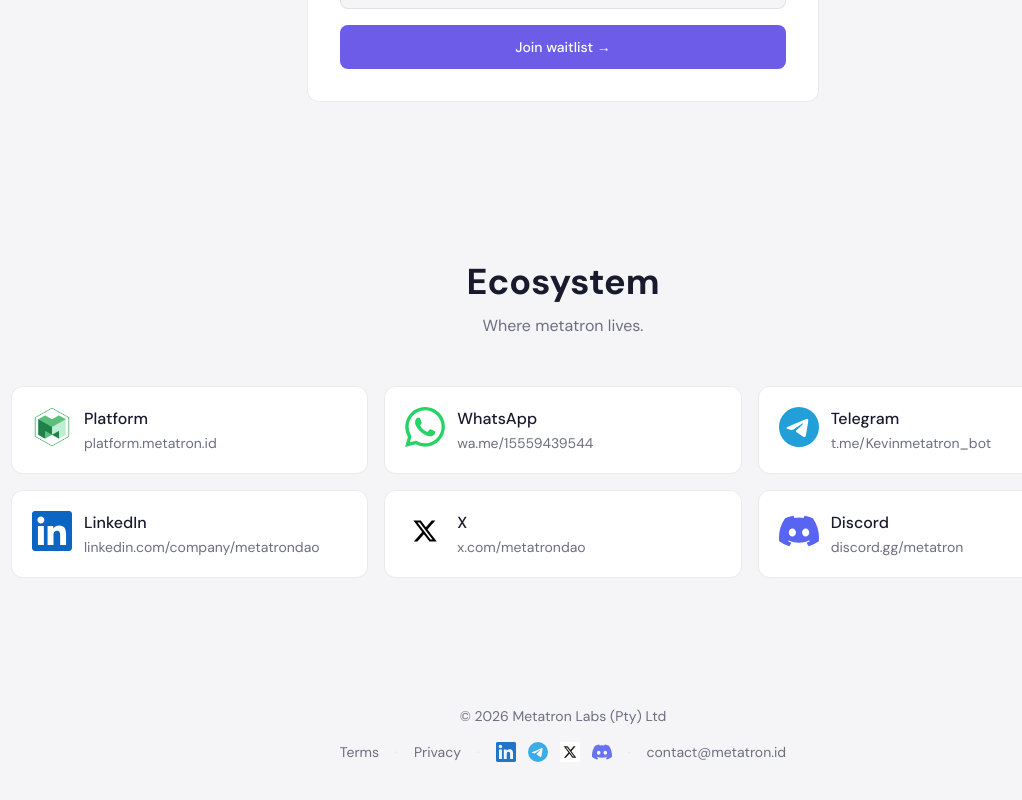
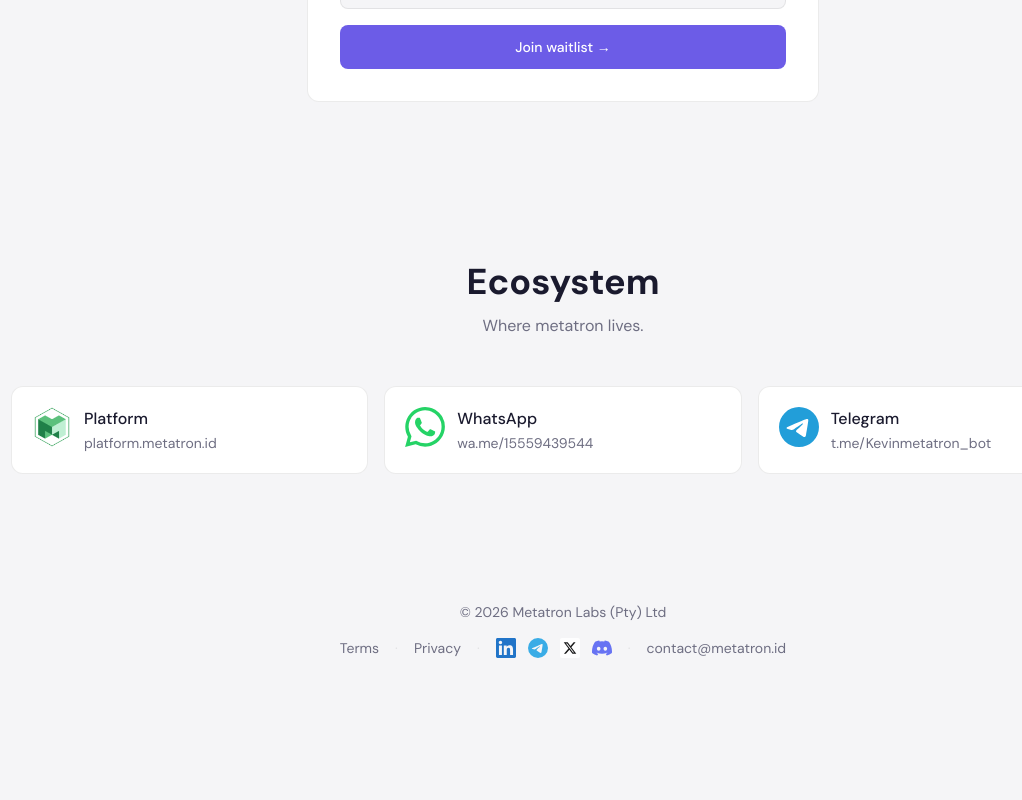
Before and after one commit to nickallison11/metatron-landing, a Next.js app: page / in a window 1280 px wide. Shown: the part 3393-4193 px from the top of the page, without its empty margins (77-1099 px from the left). After the commit the page ends 4099 px from the top, so only its background shows below. Built offline with nearby package versions, Linux system fonts and the light colour scheme.

Commit message:
Ecosystem: remove LinkedIn, X and Discord cards
Co-Authored-By: Claude Opus 5.5 <noreply@anthropic.com>

```diff
--- a/app/page.tsx
+++ b/app/page.tsx
@@ -856,48 +856,6 @@ export default function Home() {
                 </div>
               </a>
             </div>
-            <div className="grid grid-cols-1 gap-4 sm:grid-cols-3">
-              {(
-                [
-                  {
-                    kind: "linkedin" as const,
-                    label: "LinkedIn",
-                    href: LINKEDIN_URL,
-                    handle: "linkedin.com/company/metatrondao",
-                  },
-                  {
-                    kind: "x" as const,
-                    label: "X",
-                    href: X_URL,
-                    handle: "x.com/metatrondao",
-                  },
-                  {
-                    kind: "discord" as const,
-                    label: "Discord",
-                    href: DISCORD_URL,
-                    handle: "discord.gg/metatron",
-                  },
-                ] as const
-              ).map((item) => (
-                <a
-                  key={item.label}
-                  href={item.href}
-                  target="_blank"
-                  rel="noopener noreferrer"
-                  className="flex items-start gap-3 rounded-[var(--radius)] border border-[var(--border)] bg-[var(--bg-card)] p-5 transition hover:border-[var(--accent)]/40"
-                >
-                  <EcosystemBrandLogo kind={item.kind} />
-                  <div className="min-w-0 flex-1">
-                    <div className="font-medium text-[var(--text)]">
-                      {item.label}
-                    </div>
-                    <div className="mt-0.5 break-words text-sm text-[var(--text-muted)]">
-                      {item.handle}
-                    </div>
-                  </div>
-                </a>
-              ))}
-            </div>
           </div>
         </section>
       </main>
```
